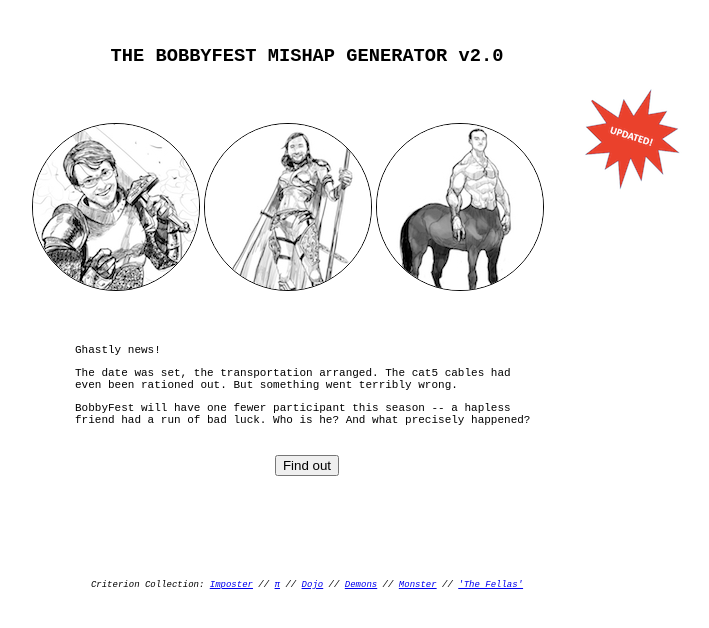
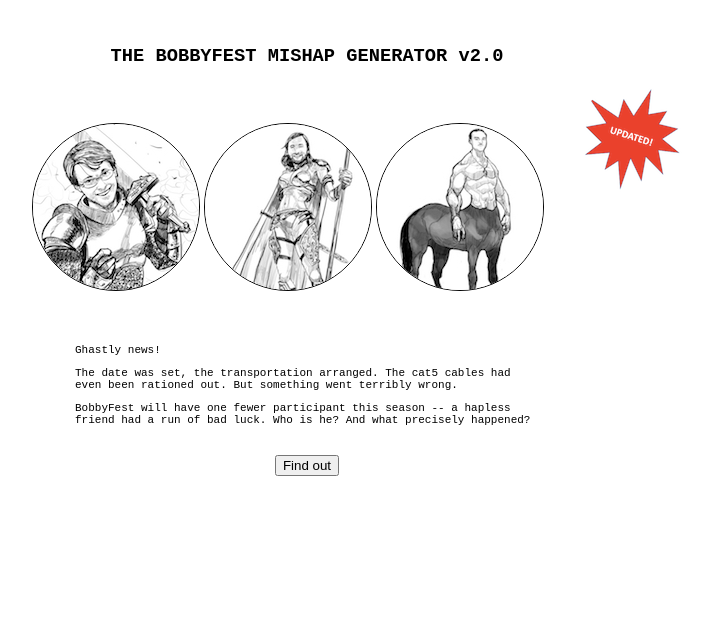
Before and after one commit to BobbyFestGenerator/BobbyFestGenerator.github.io, a plain HTML site: page index.html in a window 1280 px wide. Shown: the whole page, without its empty margins (333-1042 px from the left). Drawn offline with nearby package versions, Linux system fonts and the light colour scheme.

Commit message:
No footer

```diff
--- a/index.html
+++ b/index.html
@@ -83,8 +83,5 @@
  		<br>
 
 
- 		<div class="final">
-	 		<p><i>Criterion Collection: <a href="https://drive.google.com/file/d/0B_SQBH8wF8eUNzhRU0c3QUk1M1E/view?usp=sharing">Imposter</a> // <a href="https://drive.google.com/file/d/0B_SQBH8wF8eUMTZteHVxMWFDakk/view?usp=sharing">π</a> // <a href="https://drive.google.com/open?id=0B_SQBH8wF8eUSHFYcTdaOEdWdzQ">Dojo</a> // <a href="https://drive.google.com/open?id=0B_SQBH8wF8eUSHNXNF96NE1EVGM">Demons</a> // <a href="https://drive.google.com/open?id=0B_SQBH8wF8eUVXlCMHBTTjg3X1k">Monster</a> // <a href="https://drive.google.com/file/d/0B_SQBH8wF8eUY05IOEZJZ1VRREk/view?usp=sharing">'The Fellas'</a></i></p>
- 		</div>
 	</body>
 </html>
```
